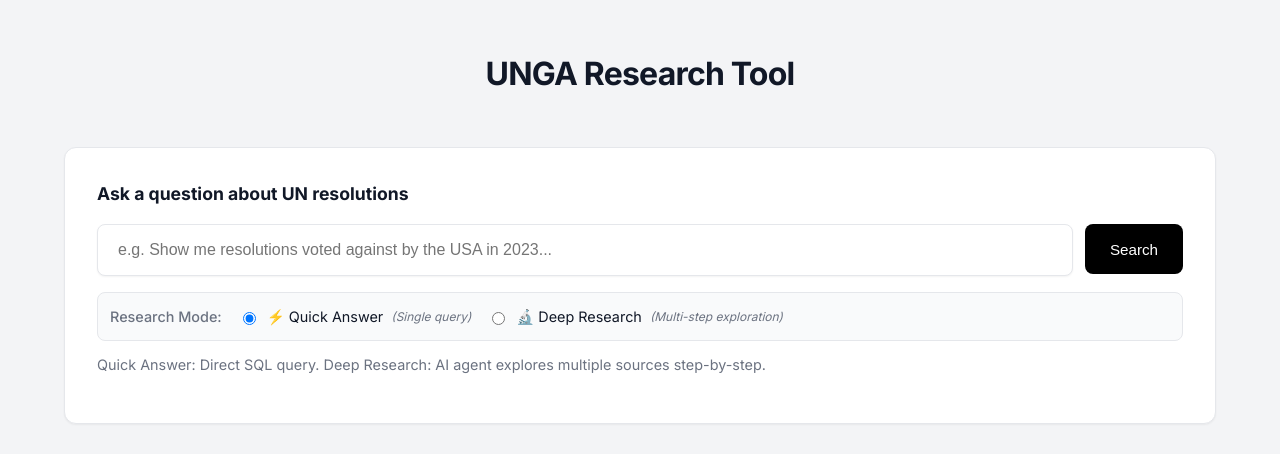
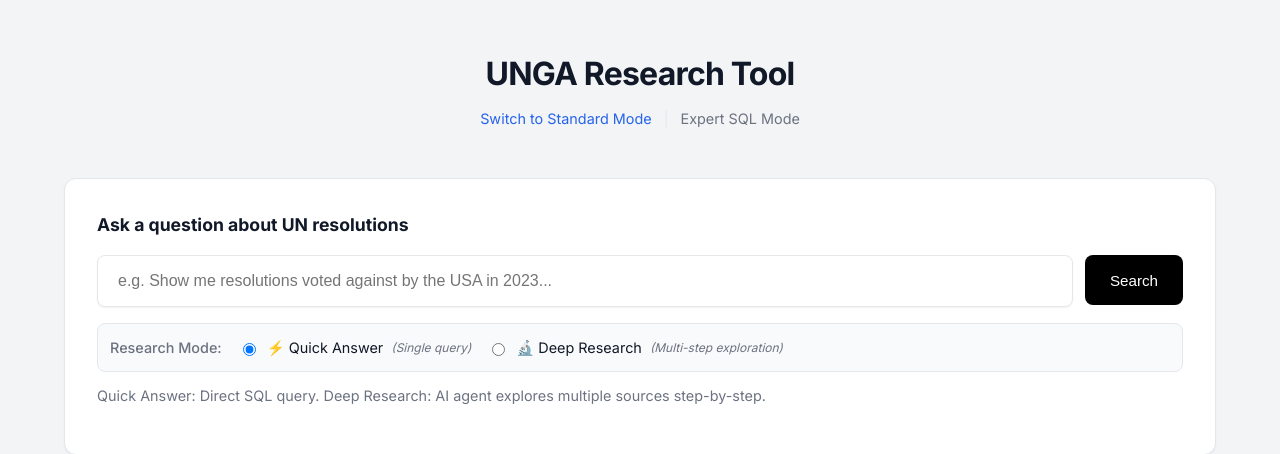
Before and after one commit to tlebryk/un-bench-eda, a FastAPI app: template ui/templates/index.html in a window 1280 px wide. Shown: the top 454 px of the page. Run offline with FastAPI, Linux system fonts and the light colour scheme; the template is opened without the code that fills it, so the values that code supplies are empty; parts of the project's set-up code (start-up, migrations or seed data) failed here and were passed over.

Commit message:
QA mode by default

```diff
--- a/ui/app.py
+++ b/ui/app.py
@@ -454,7 +454,7 @@ def logout_get(next: str = "/"):
 
 @app.get("/", response_class=HTMLResponse, dependencies=[Depends(require_auth)])
 def home(request: Request):
-    demo_mode = request.query_params.get("demo", "false").lower() == "true"
+    demo_mode = request.query_params.get("demo", "true").lower() == "true"
     return templates.TemplateResponse(
         "index.html",
         {
@@ -473,7 +473,7 @@ def home(request: Request):
 
 @app.post("/", response_class=HTMLResponse, dependencies=[Depends(require_auth)])
 def run_query(request: Request, sql_query: str = Form(...)):
-    demo_mode = request.query_params.get("demo", "false").lower() == "true"
+    demo_mode = request.query_params.get("demo", "true").lower() == "true"
     sql_query = sql_query.strip()
     logger.info(f"Direct SQL query: {sql_query}")
 
@@ -583,7 +583,7 @@ def rag_answer_query(
     result_json: str = Form(None)
 ):
     """Answer a question using RAG with evidence grounding (HTML response)."""
-    demo_mode = request.query_params.get("demo", "false").lower() == "true"
+    demo_mode = request.query_params.get("demo", "true").lower() == "true"
 
     try:
         result = None
@@ -789,7 +789,7 @@ def api_text_to_sql(natural_language_query: str = Form(None), execute: bool = Fo
 @app.post("/text-to-sql", response_class=HTMLResponse, dependencies=[Depends(require_auth)])
 def text_to_sql_query(request: Request, natural_language_query: str = Form(None), execute: bool = Form(False)):
     """Convert natural language to SQL and optionally execute it."""
-    demo_mode = request.query_params.get("demo", "false").lower() == "true"
+    demo_mode = request.query_params.get("demo", "true").lower() == "true"
     if not natural_language_query:
         return templates.TemplateResponse(
             "index.html",
@@ -1067,7 +1067,7 @@ def multistep_answer_html(request: Request, natural_language_query: str = Form(.
     """HTML version of multi-step RAG."""
     from rag.multistep.orchestrator import MultiStepOrchestrator
 
-    demo_mode = request.query_params.get("demo", "false").lower() == "true"
+    demo_mode = request.query_params.get("demo", "true").lower() == "true"
 
     try:
         orchestrator = MultiStepOrchestrator()
--- a/ui/templates/index.html
+++ b/ui/templates/index.html
@@ -14,14 +14,25 @@
 <body>
 
     <div class="container">
-        <header>
+        <header style="display: flex; flex-direction: column; align-items: center; gap: 0.5rem;">
             <h1>UNGA Research Tool</h1>
+            <div style="font-size: 0.9rem;">
+                {% if demo_mode %}
+                <span style="color: var(--text-secondary);">Standard Mode</span>
+                <span style="margin: 0 0.5rem; color: var(--border-color);">|</span>
+                <a href="/?demo=false" style="color: var(--accent); text-decoration: none;">Switch to Expert SQL Mode</a>
+                {% else %}
+                <a href="/?demo=true" style="color: var(--accent); text-decoration: none;">Switch to Standard Mode</a>
+                <span style="margin: 0 0.5rem; color: var(--border-color);">|</span>
+                <span style="color: var(--text-secondary);">Expert SQL Mode</span>
+                {% endif %}
+            </div>
         </header>
 
         <div class="card search-wrapper">
             <h2>Ask a question about UN resolutions</h2>
 
-            <form method="post" action="/text-to-sql{% if demo_mode %}?demo=true{% endif %}" data-loading="Analyzing query..." id="search-form">
+            <form method="post" action="/text-to-sql?demo={{ 'true' if demo_mode else 'false' }}" data-loading="Analyzing query..." id="search-form">
                 <input type="hidden" name="execute" value="true">
                 <div class="search-input-group">
                     <input type="text" name="natural_language_query"
@@ -291,7 +302,15 @@
         if (searchForm) {
             searchForm.addEventListener('submit', (e) => {
                 const ragMode = document.querySelector('input[name="rag_mode"]:checked')?.value || 'simple';
-                const demoParam = searchForm.action.includes('?demo=true') ? '?demo=true' : '';
+
+                // preserve demo param
+                const currentAction = searchForm.getAttribute('action');
+                let demoParam = '';
+                if (currentAction.includes('demo=true')) {
+                    demoParam = '?demo=true';
+                } else if (currentAction.includes('demo=false')) {
+                    demoParam = '?demo=false';
+                }
 
                 if (ragMode === 'multistep') {
                     // Route to multi-step orchestrator
```
